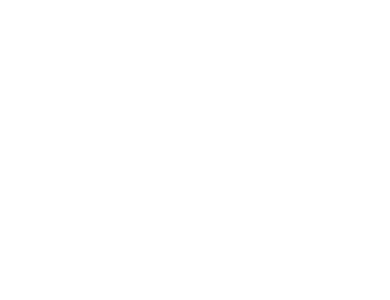
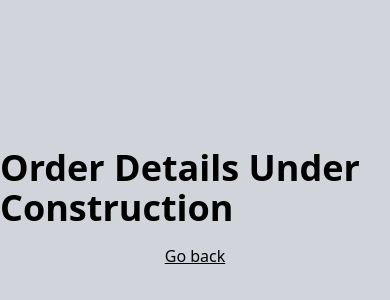
Before and after one commit to ankitsinghaniyaz/we-tours-vue-demo, a Nuxt app: page /orders/1 in a window 390 px wide. Before the commit this address had no page. Shown: the part 206-506 px from the top of the page. Built offline with nearby package versions, Linux system fonts and the light colour scheme.

Commit message:
add order details page and make few elements responsive

```diff
--- a/components/order/item.vue
+++ b/components/order/item.vue
@@ -13,7 +13,7 @@
     <div class="flex flex-row m-2 items-center">
       <badge>
         <div class="flex flex-row items-center">
-          <div class="pr-2" style="height: 15px; width: 23px">
+          <div class="pr-2 h-6 w-6 sm:flex items-center justify-center hidden">
             <svg xmlns="http://www.w3.org/2000/svg" viewBox="0 0 576 512"><!--! Font Awesome Pro 6.1.1 by @fontawesome - https://fontawesome.com License - https://fontawesome.com/license (Commercial License) Copyright 2022 Fonticons, Inc. --><path d="M147.8 192H480V144C480 117.5 458.5 96 432 96h-160l-64-64h-160C21.49 32 0 53.49 0 80v328.4l90.54-181.1C101.4 205.6 123.4 192 147.8 192zM543.1 224H147.8C135.7 224 124.6 230.8 119.2 241.7L0 480h447.1c12.12 0 23.2-6.852 28.62-17.69l96-192C583.2 249 567.7 224 543.1 224z"/></svg>
           </div>
           {{ order.id }}
--- a/pages/index.vue
+++ b/pages/index.vue
@@ -14,8 +14,8 @@
 
     <section class="flex flex-row items-center p-4 bg-gray-200 justify-between">
       <div>
-        Orders in the next &nbsp;&nbsp;
-        <select @change="applyFilter" class="px-1 py-2 bg-white" v-model="filters.days">
+        Orders in the next
+        <select @change="applyFilter" class="px-1 py-2 ml-2 bg-white" v-model="filters.days">
           <option value="7 days">7 days</option>
           <option value="30 days">30 days</option>
           <option value="180 days">180 days</option>
@@ -26,7 +26,7 @@
       </div>
     </section>
 
-    <loader height="100px" v-if="fetchingOrders" />
+    <loader class="m-auto mt-40" height="75px" v-if="fetchingOrders" />
     <section v-else>
       <order-item
         :order="order"
--- /dev/null
+++ b/pages/orders/_slug.vue
@@ -0,0 +1,6 @@
+<template>
+  <div class="h-screen w-screen bg-gray-300 flex flex-col justify-center items-center">
+    <h1 class="font-bold text-4xl">Order Details Under Construction</h1>
+    <a class="my-4 underline" href="/">Go back</a>
+  </div>
+</template>
```
